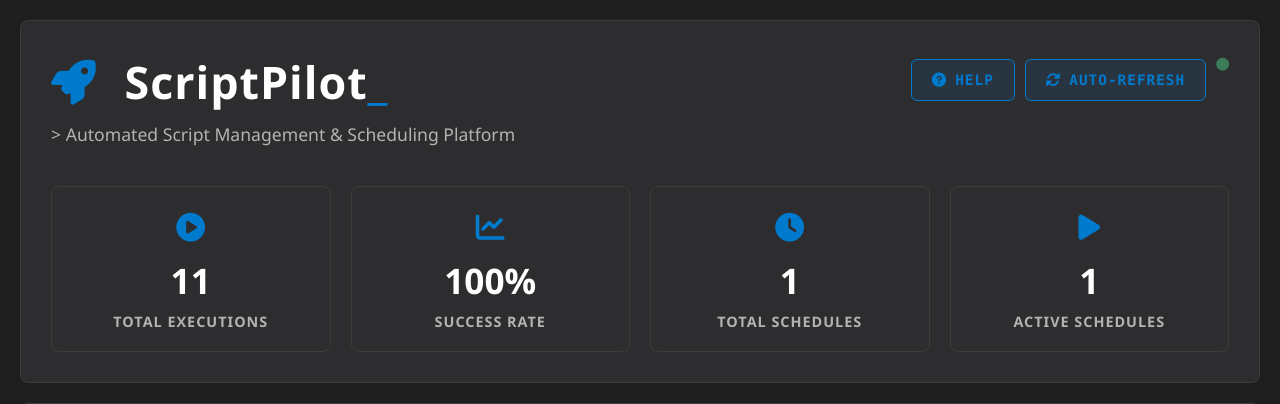
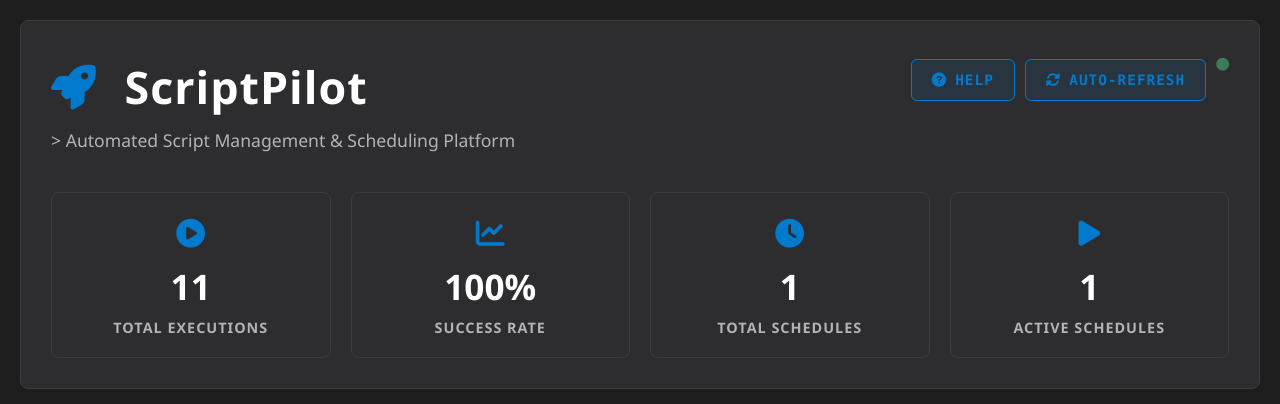
Before and after one commit to Sylentic/ScriptPilot, a FastAPI app: page / in a window 1280 px wide. Shown: the top 404 px of the page. Run offline with FastAPI, Linux system fonts and the light colour scheme; data comes from the database, SQL or seed files in the repository; data that the repository does not hold is empty.

Commit message:
feat: Enhance terminal cursor animation with improved styling and specificity

```diff
--- a/app/static/css/style.css
+++ b/app/static/css/style.css
@@ -1078,14 +1078,34 @@
 
 /* Terminal cursor animation */
 .cursor {
-    animation: blink 1s infinite;
-    color: #007acc;
-    font-weight: normal;
-}
-
-@keyframes blink {
-    0%, 50% { opacity: 1; }
-    51%, 100% { opacity: 0; }
+    animation: cursorBlink 1s infinite;
+    color: #007acc;
+    font-weight: bold;
+    font-size: 1.1em;
+    display: inline-block;
+    position: relative;
+}
+
+@keyframes cursorBlink {
+    0%, 45% {
+        opacity: 1;
+    }
+    50%, 95% {
+        opacity: 0;
+    }
+    100% {
+        opacity: 1;
+    }
+}
+
+/* Specific header cursor animation - higher specificity */
+.header-content h1 .cursor {
+    animation: cursorBlink 1s infinite !important;
+    color: #007acc !important;
+    font-weight: bold !important;
+    font-size: 1.1em !important;
+    display: inline-block !important;
+    position: relative !important;
 }
 
 /* Responsive Design */
```
